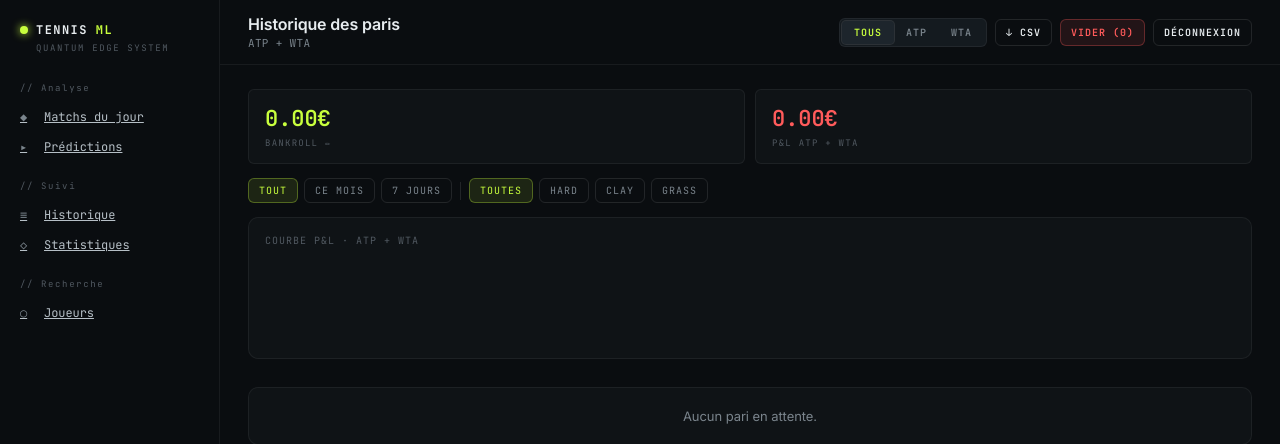
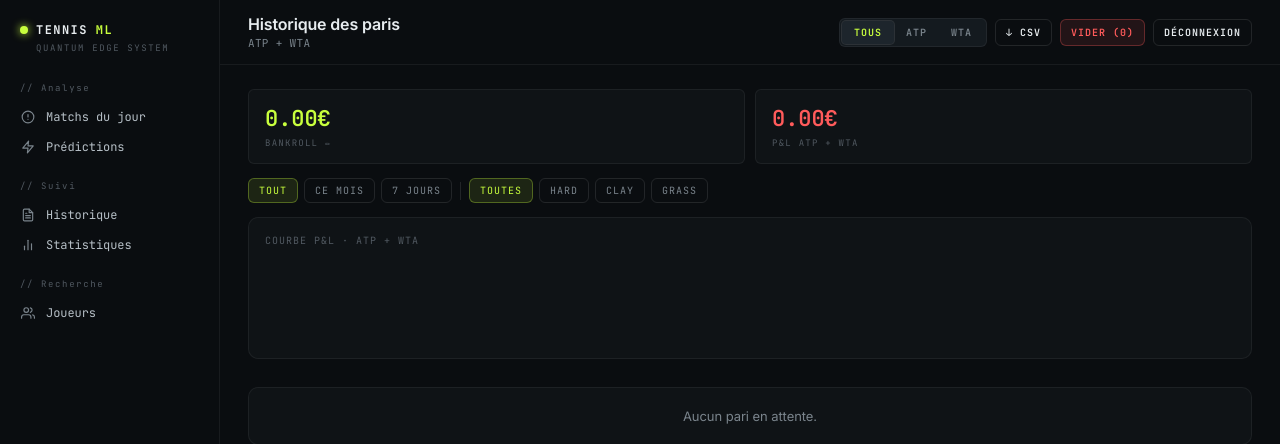
Before and after one commit to SuperBouillou/TennisPredict, a Python web app: template src/webapp/templates/history.html in a window 1280 px wide. Shown: the top 444 px of the page. Run offline with Jinja, Linux system fonts and the light colour scheme; the template is opened without the code that fills it, so the values that code supplies are empty; some libraries are stand-ins or nearby versions; some web fonts are replaced.

Commit message:
fix: nav sidebar — icônes SVG propres + suppression soulignement liens
- Icônes SVG Feather (stroke, 14×14) : horloge/today, éclair/prédictions,
  fichier/historique, barres/stats, groupe/joueurs
- text-decoration:none sur .tp-nav-item, :hover et .active
- .ico alignement centré + font-style:normal

Co-Authored-By: Claude Sonnet 4.6 <noreply@anthropic.com>

```diff
--- a/src/webapp/static/css/tokens.css
+++ b/src/webapp/static/css/tokens.css
@@ -227,11 +227,12 @@
   color: var(--fg-2);
   cursor: pointer;
   margin: 0 -10px;
+  text-decoration: none;
 }
-.tp-nav-item:hover { background: var(--bg-2); color: var(--fg); }
-.tp-nav-item.active { background: var(--bg-2); color: var(--lime); }
+.tp-nav-item:hover { background: var(--bg-2); color: var(--fg); text-decoration: none; }
+.tp-nav-item.active { background: var(--bg-2); color: var(--lime); text-decoration: none; }
 .tp-nav-item.active .ico { color: var(--lime); }
-.tp-nav-item .ico { color: var(--fg-3); width: 14px; display: inline-flex; }
+.tp-nav-item .ico { color: var(--fg-3); width: 16px; display: inline-flex; justify-content: center; font-style: normal; }
 
 .tp-bankroll {
   margin-top: auto;
--- a/src/webapp/templates/base.html
+++ b/src/webapp/templates/base.html
@@ -12,10 +12,10 @@
   <link rel="preconnect" href="https://fonts.googleapis.com">
   <link rel="preconnect" href="https://fonts.gstatic.com" crossorigin>
   <link href="https://fonts.googleapis.com/css2?family=Inter:wght@400;500;600;700;800&family=JetBrains+Mono:wght@400;500;600&display=swap" rel="stylesheet">
-  <link rel="stylesheet" href="/static/css/tokens.css?v=20260426d">
-  <link rel="stylesheet" href="/static/app.css?v=20260426d">
-  <link rel="stylesheet" href="/static/css/components.css?v=20260426d">
-  <link rel="stylesheet" href="/static/css/mobile.css?v=20260426d">
+  <link rel="stylesheet" href="/static/css/tokens.css?v=20260426e">
+  <link rel="stylesheet" href="/static/app.css?v=20260426e">
+  <link rel="stylesheet" href="/static/css/components.css?v=20260426e">
+  <link rel="stylesheet" href="/static/css/mobile.css?v=20260426e">
   <script src="https://unpkg.com/htmx.org@1.9.10" defer></script>
   <script src="https://cdn.jsdelivr.net/npm/chart.js@4.4.0/dist/chart.umd.min.js"></script>
   {% block head %}{% endblock %}
@@ -34,25 +34,35 @@
       <div class="tp-nav-group">
         <div class="tp-nav-group-label">// Analyse</div>
         <a href="/today" class="tp-nav-item {% if active=='today' %}active{% endif %}">
-          <span class="ico">◆</span>Matchs du jour
+          <span class="ico">
+            <svg width="14" height="14" viewBox="0 0 24 24" fill="none" stroke="currentColor" stroke-width="2" stroke-linecap="round" stroke-linejoin="round"><circle cx="12" cy="12" r="10"/><line x1="12" y1="8" x2="12" y2="12"/><line x1="12" y1="16" x2="12.01" y2="16"/></svg>
+          </span>Matchs du jour
         </a>
         <a href="/predictions" class="tp-nav-item {% if active=='predictions' %}active{% endif %}">
-          <span class="ico">▸</span>Prédictions
+          <span class="ico">
+            <svg width="14" height="14" viewBox="0 0 24 24" fill="none" stroke="currentColor" stroke-width="2" stroke-linecap="round" stroke-linejoin="round"><polygon points="13 2 3 14 12 14 11 22 21 10 12 10 13 2"/></svg>
+          </span>Prédictions
         </a>
       </div>
       <div class="tp-nav-group">
         <div class="tp-nav-group-label">// Suivi</div>
         <a href="/history" class="tp-nav-item {% if active=='history' %}active{% endif %}">
-          <span class="ico">≡</span>Historique
+          <span class="ico">
+            <svg width="14" height="14" viewBox="0 0 24 24" fill="none" stroke="currentColor" stroke-width="2" stroke-linecap="round" stroke-linejoin="round"><path d="M14 2H6a2 2 0 0 0-2 2v16a2 2 0 0 0 2 2h12a2 2 0 0 0 2-2V8z"/><polyline points="14 2 14 8 20 8"/><line x1="16" y1="13" x2="8" y2="13"/><line x1="16" y1="17" x2="8" y2="17"/><polyline points="10 9 9 9 8 9"/></svg>
+          </span>Historique
         </a>
         <a href="/stats" class="tp-nav-item {% if active=='stats' %}active{% endif %}">
-          <span class="ico">◇</span>Statistiques
+          <span class="ico">
+            <svg width="14" height="14" viewBox="0 0 24 24" fill="none" stroke="currentColor" stroke-width="2" stroke-linecap="round" stroke-linejoin="round"><line x1="18" y1="20" x2="18" y2="10"/><line x1="12" y1="20" x2="12" y2="4"/><line x1="6" y1="20" x2="6" y2="14"/></svg>
+          </span>Statistiques
         </a>
       </div>
       <div class="tp-nav-group">
         <div class="tp-nav-group-label">// Recherche</div>
         <a href="/joueurs" class="tp-nav-item {% if active=='joueurs' %}active{% endif %}">
-          <span class="ico">○</span>Joueurs
+          <span class="ico">
+            <svg width="14" height="14" viewBox="0 0 24 24" fill="none" stroke="currentColor" stroke-width="2" stroke-linecap="round" stroke-linejoin="round"><path d="M17 21v-2a4 4 0 0 0-4-4H5a4 4 0 0 0-4 4v2"/><circle cx="9" cy="7" r="4"/><path d="M23 21v-2a4 4 0 0 0-3-3.87"/><path d="M16 3.13a4 4 0 0 1 0 7.75"/></svg>
+          </span>Joueurs
         </a>
       </div>
     </nav>
```
